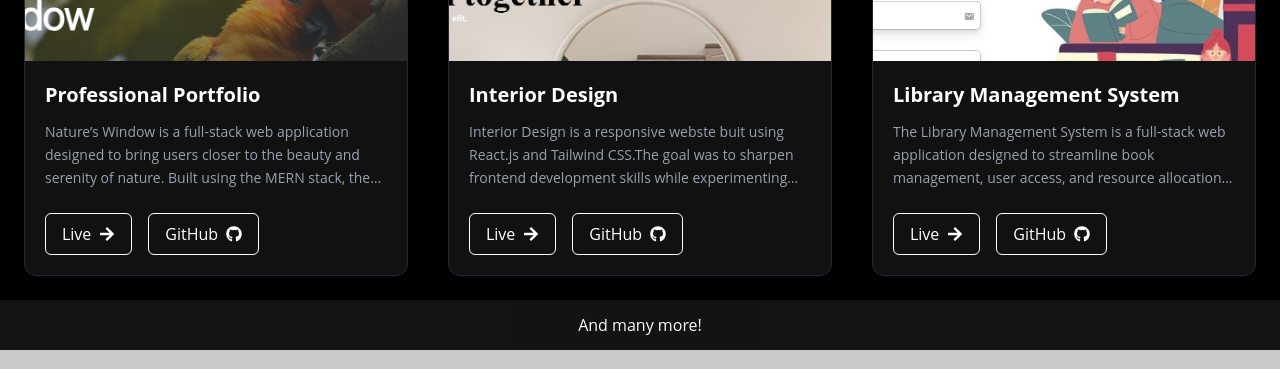
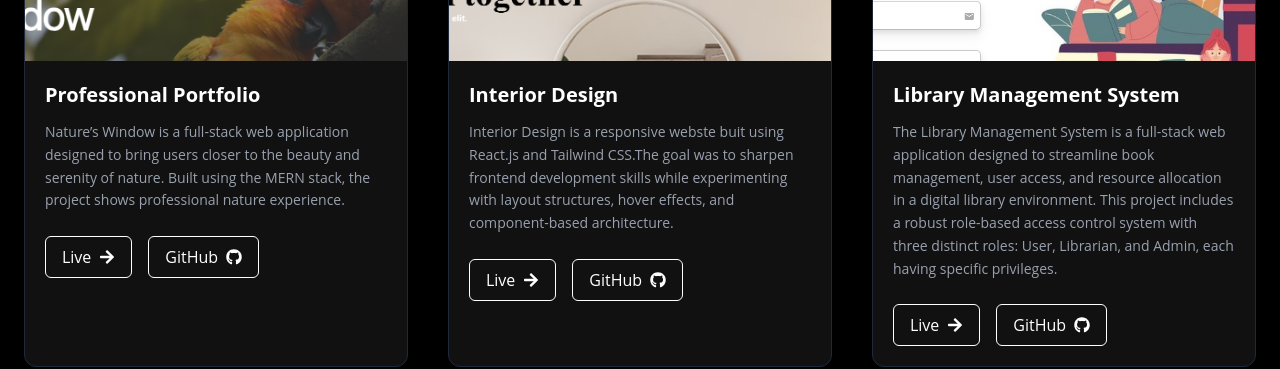
Before and after one commit to Aakanshya1/aakanshya_portfolio, a React (Vite) app in the folder aakanshya-portfolio/: page / in a window 1280 px wide. Shown: the part 4000-4369 px from the top of the page. Built offline with nearby package versions, Linux system fonts and the light colour scheme; no server answers; a web font is replaced by a local one.

Commit message:
Changed project part

```diff
--- a/aakanshya-portfolio/src/components/Projects.jsx
+++ b/aakanshya-portfolio/src/components/Projects.jsx
@@ -52,7 +52,7 @@ function Projects() {
       <div className="p-5 text-white flex flex-col gap-3">
         <h2 className="text-xl font-bold">{project.name}</h2>
 
-        <p className="text-gray-400 text-sm leading-relaxed line-clamp-3">
+        <p className="text-gray-400 text-sm leading-relaxed ">
           {project.description}
         </p>
 
--- a/aakanshya-portfolio/src/constants/Constants.jsx
+++ b/aakanshya-portfolio/src/constants/Constants.jsx
@@ -85,7 +85,7 @@ export const projects = [
     {
         name:"Professional Portfolio",
         img:<img src={project2} className='h-[400px] w-[800px] object-cover'/>,
-        description:"Nature’s Window is a full-stack web application designed to bring users closer to the beauty and serenity of nature. Built using the MERN stack, the project offers a digital platform where users can explore nature-themed content, view scenic imagery, read about flora and fauna, and possibly share their own nature experiences.",
+        description:"Nature’s Window is a full-stack web application designed to bring users closer to the beauty and serenity of nature. Built using the MERN stack, the project shows professional nature experience.",
         link:"https://www.natureswindowbyswastik.com/",
         link2:"https://github.com/Aakanshya1/Nature-s_Window"
     },
```
